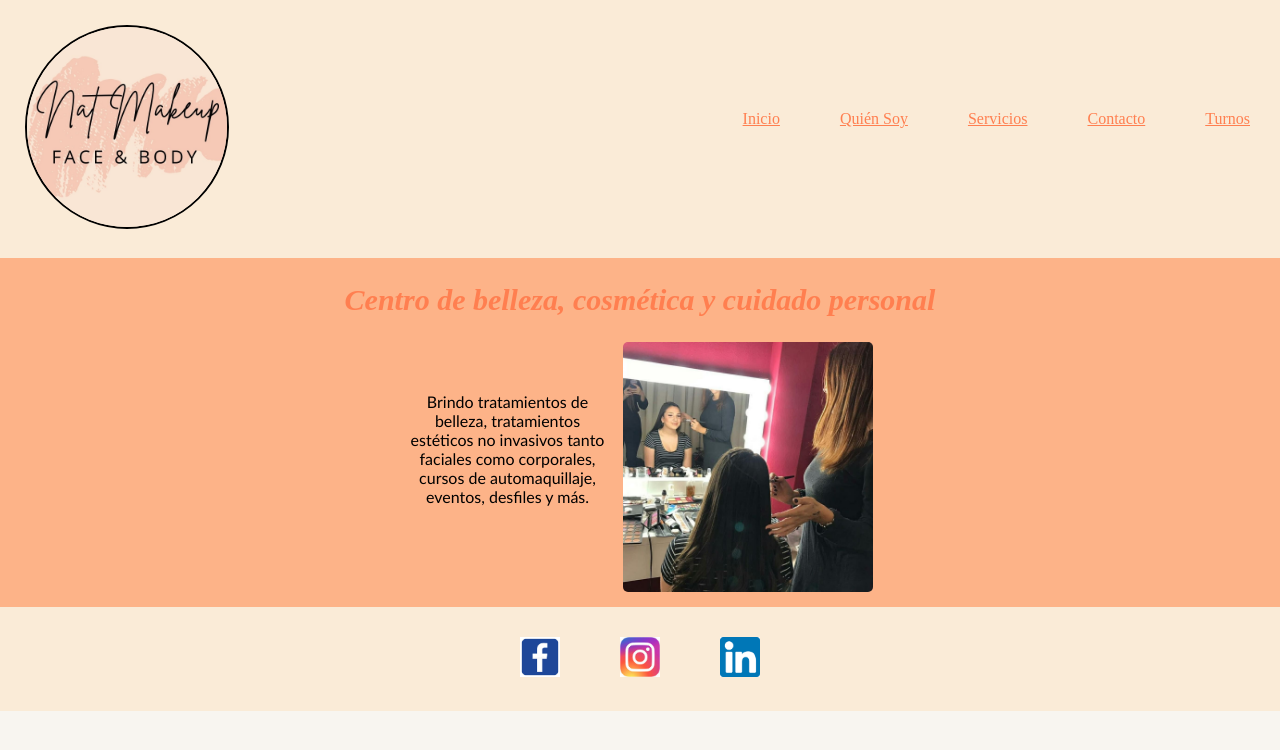
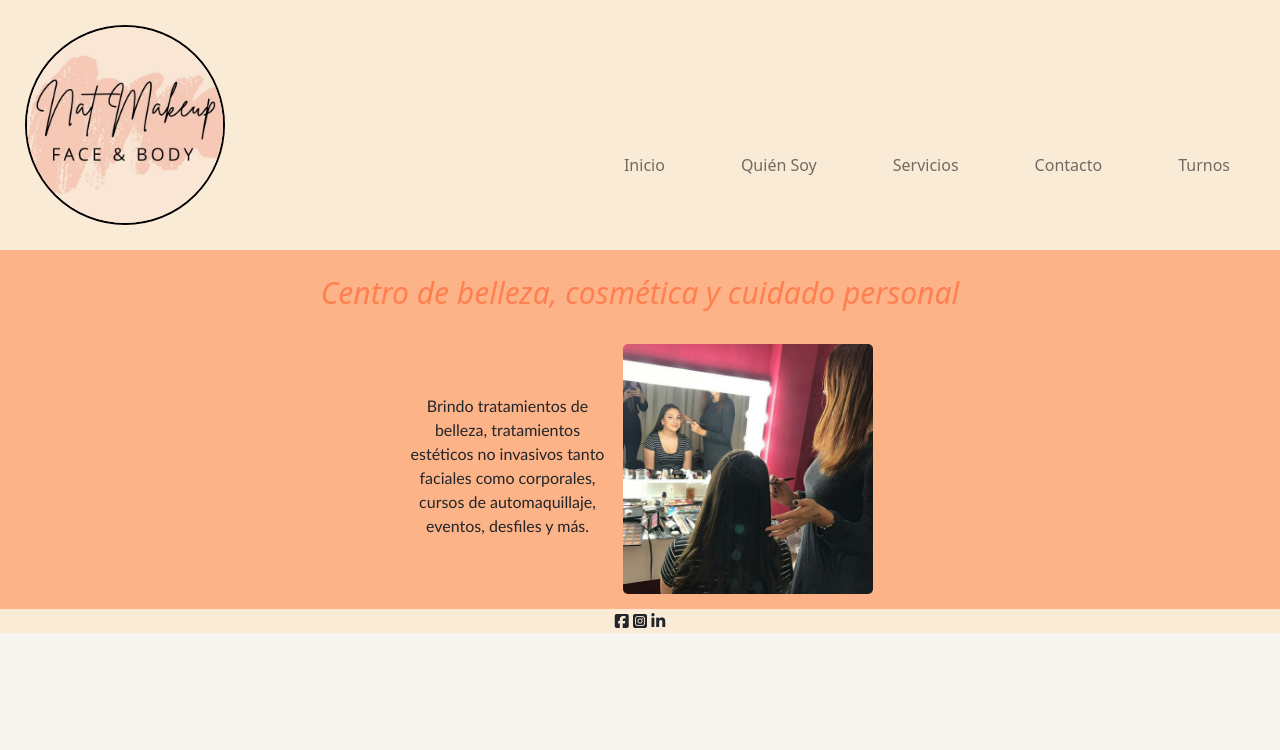
Before and after one commit to naipita/nat-makeUp-pita, a plain HTML site: page index.html in a window 1280 px wide. Drawn offline with nearby package versions, Linux system fonts and the light colour scheme.

Commit message:
se agrega boostrap e iconos al index

```diff
--- a/index.html
+++ b/index.html
@@ -1,14 +1,24 @@
 <!DOCTYPE html>
 <html lang="en">
+
 <head>
     <meta charset="UTF-8">
     <meta http-equiv="X-UA-Compatible" content="IE=edge">
     <meta name="viewport" content="width=device-width, initial-scale=1.0">
+    <!-- Boostrap -->
+    <link href="https://cdn.jsdelivr.net/npm/bootstrap@5.2.0-beta1/dist/css/bootstrap.min.css" rel="stylesheet"
+        integrity="sha384-0evHe/X+R7YkIZDRvuzKMRqM+OrBnVFBL6DOitfPri4tjfHxaWutUpFmBp4vmVor" crossorigin="anonymous">
+    <!-- Animate_animated -->
     <link rel="stylesheet" href="https://cdnjs.cloudflare.com/ajax/libs/animate.css/4.1.1/animate.min.css">
+    <!-- Iconos -->
+    <script src="https://kit.fontawesome.com/459d74b501.js" crossorigin="anonymous"></script>
+    <!-- Icono de la página -->
     <link rel="shorcut icon" href="./img/Logo.jpg">
+    <!-- Mi estilo -->
     <link rel="stylesheet" href="./css/style.css">
     <title>Nat-MakeUp Face&Body | Inicio</title>
 </head>
+
 <body class="body">
     <!-- ENCABEZADO -->
     <header class="header headerFlex">
@@ -16,47 +26,60 @@
             <img class="logo" src="./img/Logo.jpg" alt="Logo">
         </a>
         <!-- Menú de Navegación -->
-        <nav>
-            <ul class="menu">
-                <li><a href="./index.html">Inicio</a></li>
-                <li><a href="./pages/quien-soy.html">Quién Soy</a></li>
-                <li><a href="./pages/servicios.html">Servicios</a></li>
-                <li><a href="./pages/contacto.html">Contacto</a></li>
-                <li><a href="./pages/turnos.html">Turnos</a></li>
-            </ul>
+        <!-- Navbar -->
+        <nav class="navbar navbar-expand-lg">
+            <div class="container-fluid">
+                <a class="navbar-brand" href="#"></a>
+                <button class="navbar-toggler" type="button" data-bs-toggle="collapse" data-bs-target="#navbarNav"
+                    aria-controls="navbarNav" aria-expanded="false" aria-label="Toggle navigation">
+                    <span class="navbar-toggler-icon"></span>
+                </button>
+                <section class="collapse navbar-collapse" id="navbarNav">
+                    <ul class="navbar-nav menu">
+                        <li class="nav-item">
+                            <a class="nav-link" href="./index.html">Inicio</a>
+                        </li>
+                        <li class="nav-item">
+                            <a class="nav-link" href="./pages/quien-soy.html">Quién Soy</a>
+                        </li>
+                        <li class="nav-item">
+                            <a class="nav-link" href="./pages/servicios.html">Servicios</a>
+                        </li>
+                        <li class="nav-item">
+                            <a class="nav-link" href="./pages/contacto.html">Contacto</a>
+                        </li>
+                        <li class="nav-item">
+                            <a class="nav-link" href="./pages/turnos.html">Turnos</a>
+                        </li>
+                    </ul>
+                </section>
+            </div>
         </nav>
     </header>
     <!-- CONTENIDO PRINCIPAL -->
     <main class="main">
         <h1 class="wow animate__animated animate__pulse">Centro de belleza, cosmética y cuidado personal</h1>
         <section class="sectionFlex">
-            <p>Brindo tratamientos de belleza, tratamientos estéticos no invasivos tanto faciales como corporales, cursos de automaquillaje, eventos, desfiles y más.</p>
+            <p>Brindo tratamientos de belleza, tratamientos estéticos no invasivos tanto faciales como corporales,
+                cursos de automaquillaje, eventos, desfiles y más.</p>
             <img class="imgIndex" src="./img/Maquillaje de Nati.jpg" alt="Nati Maquillando">
         </section>
     </main>
     <!-- PIE DE PÁGINA -->
     <footer class="footer">
-        <ul class="footerFlex">
-            <li>
-                <a href="https://www.facebook.com/natmakeupface" target="_blank">
-                    <img class="redes" src="./img/Facebook.png" alt="Facebook">
-                </a>
-            </li>
-            <li>
-                <a href="https://www.instagram.com/natmakeupbsas" target="_blank">
-                    <img class="redes" src="./img/Instagram.jpg" alt="Instagram">
-                </a>
-            </li>
-            <li>
-                <a href="https://ar.linkedin.com" target="_blank">
-                    <img class="redes" src="./img/Linkedin.png" alt="Linkedin">
-                </a>
-            </li>
-        </ul>
+        <section class="iconsFooter">
+            <i class="fa-brands fa-facebook-square"></i>
+            <i class="fa-brands fa-instagram-square"></i>
+            <i class="fa-brands fa-linkedin-in"></i>
+        </section>
     </footer>
     <script src="./js/wow.js"></script>
     <script>
         new WOW().init();
     </script>
+    <script src="https://cdn.jsdelivr.net/npm/bootstrap@5.2.0-beta1/dist/js/bootstrap.bundle.min.js"
+        integrity="sha384-pprn3073KE6tl6bjs2QrFaJGz5/SUsLqktiwsUTF55Jfv3qYSDhgCecCxMW52nD2"
+        crossorigin="anonymous"></script>
 </body>
+
 </html>
```
